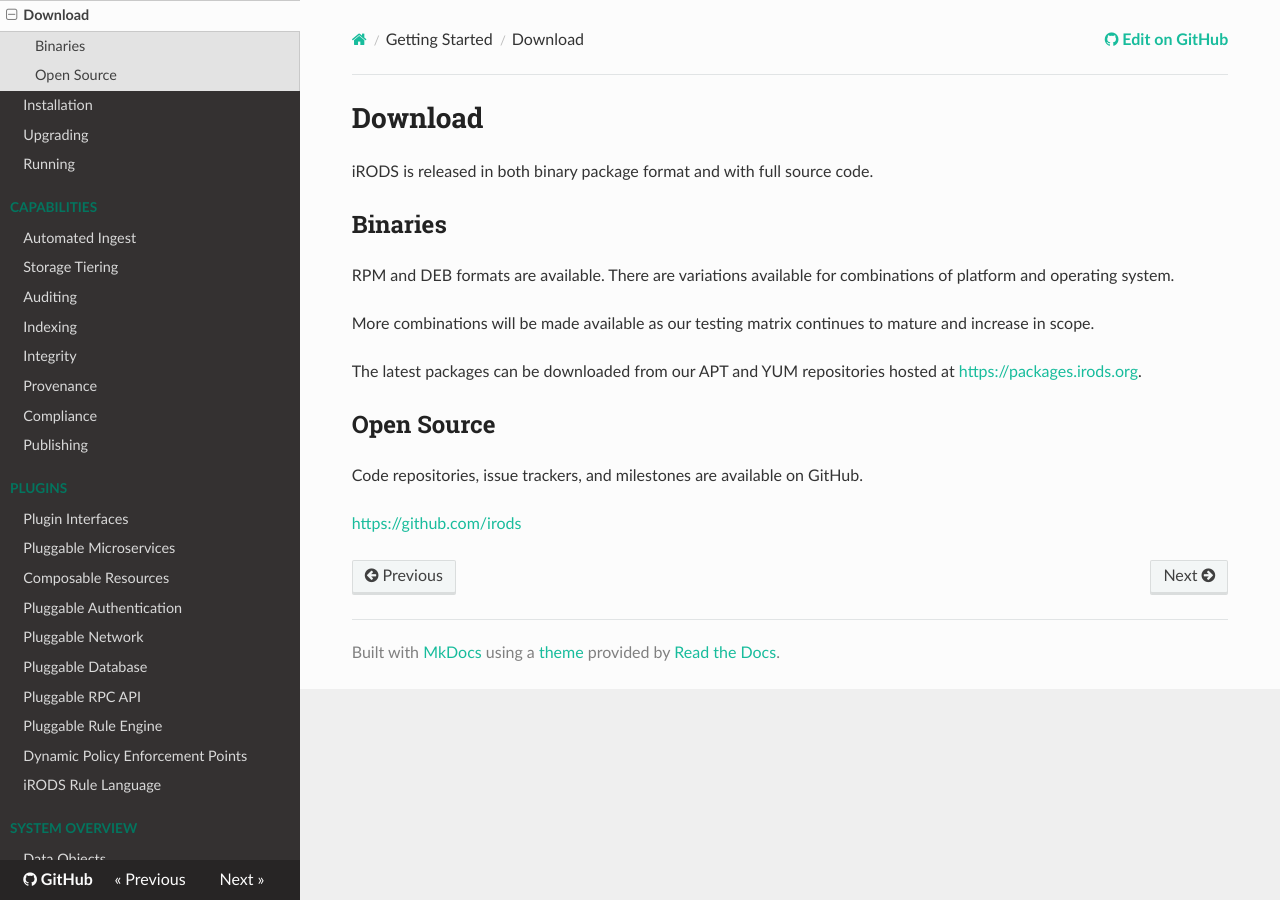
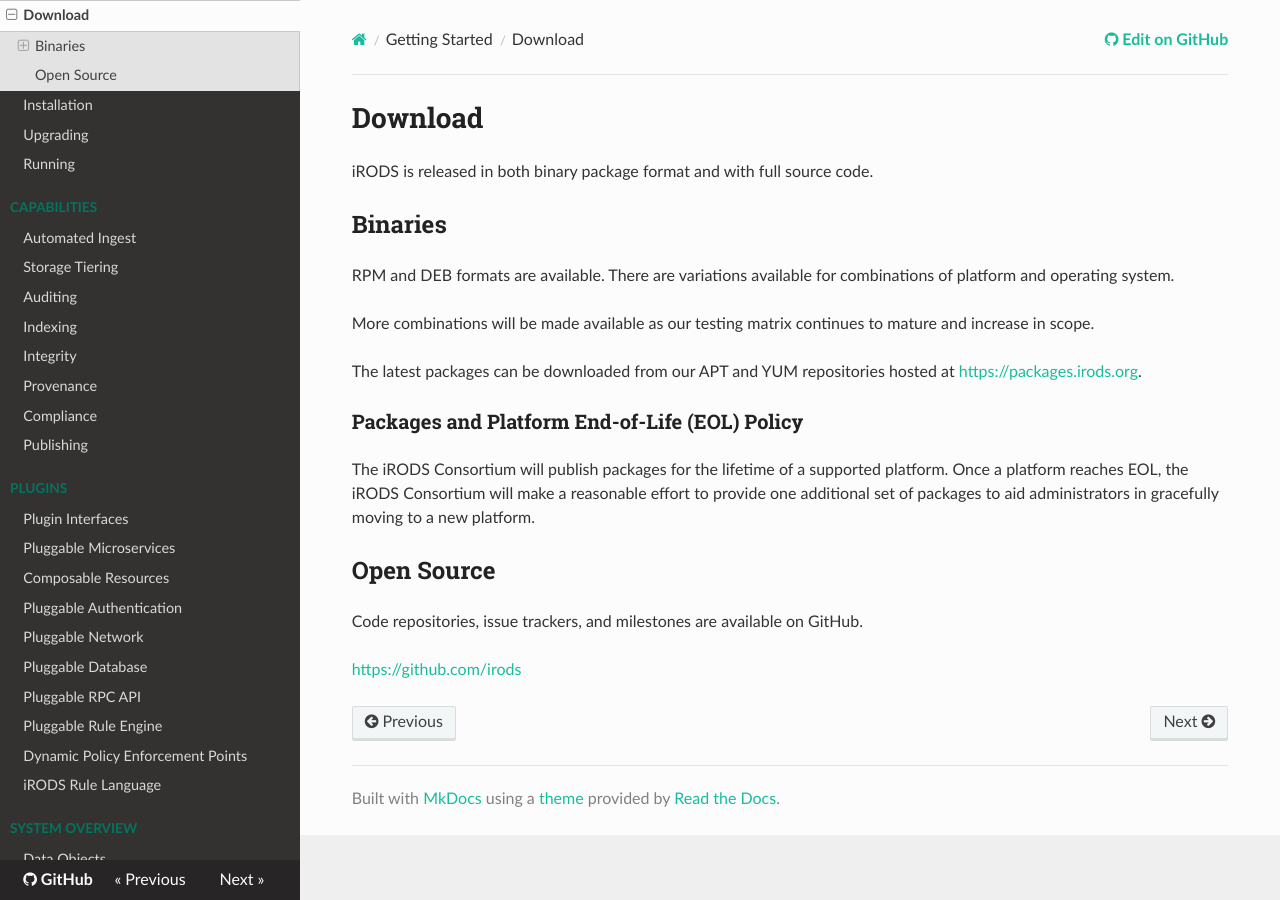
Before and after one commit to irods/irods_docs, an MkDocs documentation site: the page built from docs/getting_started/download.md, in a window 1280 px wide. Built offline with MkDocs 1.6.1, drawn with Linux system fonts in a browser that asks for light colours; nearby versions of some CDN libraries.

Commit message:
[#243] Add EOL policy to downloads page.

```diff
--- a/docs/getting_started/download.md
+++ b/docs/getting_started/download.md
@@ -10,6 +10,10 @@
 
 The latest packages can be downloaded from our APT and YUM repositories hosted at [https://packages.irods.org](https://packages.irods.org).
 
+### Packages and Platform End-of-Life (EOL) Policy
+
+The iRODS Consortium will publish packages for the lifetime of a supported platform. Once a platform reaches EOL, the iRODS Consortium will make a reasonable effort to provide one additional set of packages to aid administrators in gracefully moving to a new platform.
+
 ## Open Source
 
 Code repositories, issue trackers, and milestones are available on GitHub.
```
